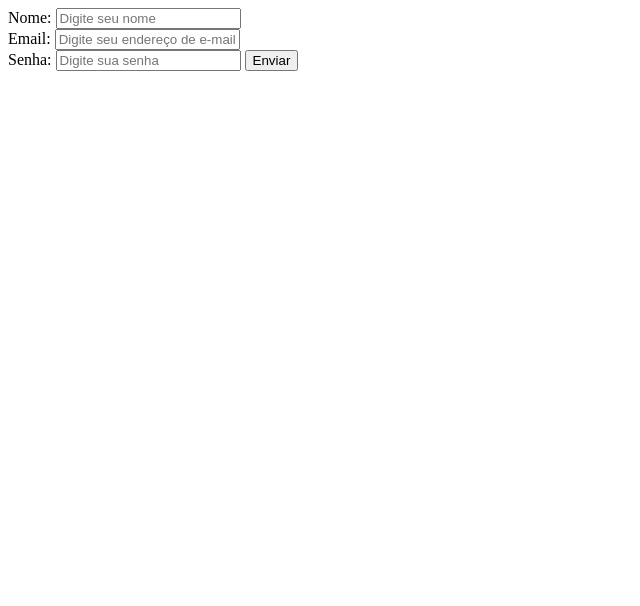
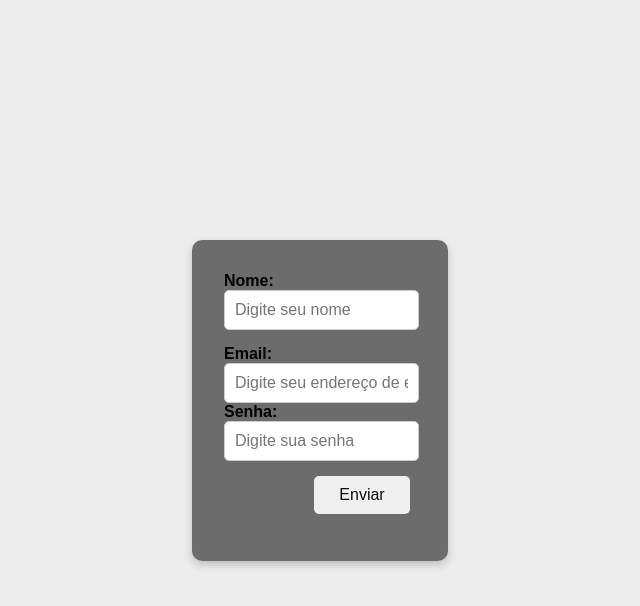
Before and after one commit to GustavoSB3/SegundoRepositorio, a plain HTML site: page site-exemplo/index.html in a window 1280 px wide. Shown: the whole page, without its empty margins (0-640 px from the left). Drawn offline with Linux system fonts and the light colour scheme.

Commit message:
atualização

```diff
--- a/site-exemplo/index.html
+++ b/site-exemplo/index.html
@@ -5,6 +5,8 @@
     <meta name="viewport" content="width=
     , initial-scale=1.0">
     <title>Document</title>
+    <link rel="stylesheet" href="./styles.css">
+    <link rel="stylesheet" href="./script.js">
 </head>
 <body>
  <div class="form-container">
@@ -27,5 +29,6 @@
     <div id="mensagem"></div>
  </div>
 
+
 </body>
 </html>
--- /dev/null
+++ b/site-exemplo/styles.css
@@ -0,0 +1,71 @@
+body {
+    font-family: Arial, sans-serif;
+    padding: 0;
+    margin: 0;
+    display: flex;
+    justify-content: center;
+    height: 100vh;
+    align-items: center;
+    background-color: rgb(237, 237, 237);
+    }
+
+    .form-container {
+        background-color: #0000008a;
+        padding: 32px;
+        border-radius: 10px;
+        box-shadow:  0 4px 8px rgba(0, 0, 0, 0.2);
+        width: 15%;
+        max-width: 350px;
+        position: absolute;
+        left: 15%;
+
+    }
+
+    h1 {
+        text-align:center;
+        color: #333;
+    }
+
+    .input-group {
+        margin-bottom: 15px
+    }
+
+    label {
+        display: block;
+        margin-bottom: bold;
+        font-weight: bold;
+
+    }
+
+    input {
+        width: 90%;
+        padding: 10px;
+        font-size: 16px;
+        border: 1px solid #ccc;
+        border-radius: 5px;
+        outline: none;
+    }
+
+    input:focus {
+        border-color: #007bff;
+    }
+
+    button {
+        width: 50%;
+        padding: 10px;
+        font-size: 16px;
+        border: none;
+        border-radius: 5px;
+        cursor: pointer;
+        color: rgb(14, 13, 13);
+        transition: background 0.2s ease-in-out;
+        margin-top: 15px;
+        justify-content: center;
+        display: flex;
+        margin-left: 90px;
+    }
+
+    button:hover {
+        background-color: #b3e5fc
+
+    }
```
Also changed, not shown: site-exemplo/script.js (added).
